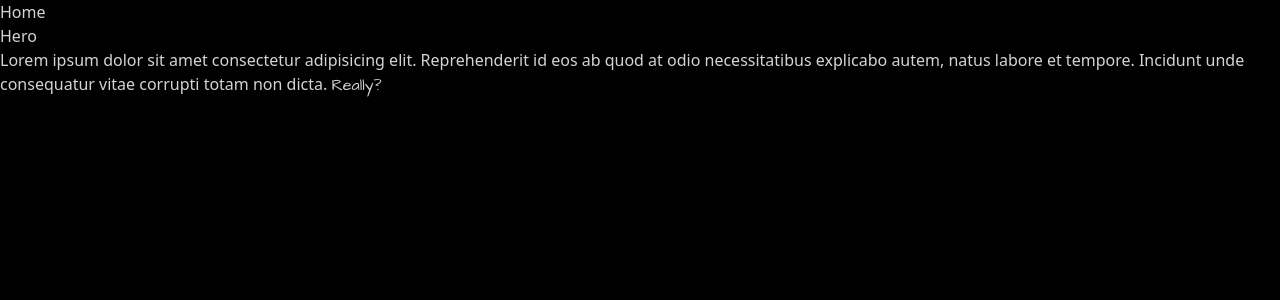
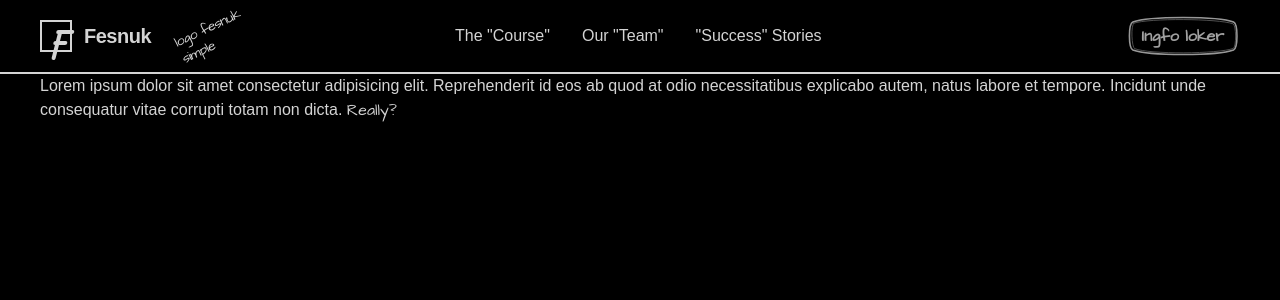
Before and after one commit to wahyusa/fesnuk, a SvelteKit app: page / in a window 1280 px wide. Shown: the top 300 px of the page. Built offline with nearby package versions, Linux system fonts and the light colour scheme.

Commit message:
chore: boring header part

```diff
--- a/package.json
+++ b/package.json
@@ -41,6 +41,7 @@
 		"wrangler": "^4.42.2"
 	},
 	"dependencies": {
+		"@fontsource-variable/geist": "^5.2.8",
 		"@fontsource/architects-daughter": "^5.2.7"
 	}
 }
--- a/src/app.css
+++ b/src/app.css
@@ -1,10 +1,13 @@
 @import '@fontsource/architects-daughter';
+@import '@fontsource-variable/geist';
+
 @import 'tailwindcss';
 @plugin '@tailwindcss/forms';
 @plugin '@tailwindcss/typography';
 
 @theme {
     --font-sketch: "Architects Daughter";
+    --font-sans: 'Geist Variable', sans-serif;
 }
 
 body {
--- /dev/null
+++ b/src/lib/components/ui/RoughBorder.svelte
@@ -0,0 +1,68 @@
+<script lang="ts">
+	// 🧩 Props
+	export let as: string = 'div'; // element tag (div, button, etc.)
+	export let color: string = 'currentColor';
+	export let width: number = 100;
+	export let height: number = 40;
+	export let radius: number = 6; // now actually used
+	export let content: any; // render block
+</script>
+
+<!-- 🖊️ Define reusable symbol -->
+<svg aria-hidden="true" class="hidden">
+	<defs>
+		<symbol id="sketch-rect" viewBox="0 0 100 40" preserveAspectRatio="none">
+			<path
+				d="M6 6 C20 0, 80 0, 94 6 C98 8, 98 32, 94 34 C80 40, 20 40, 6 34 C2 32, 2 8, 6 6 Z"
+				fill="none"
+				stroke="currentColor"
+				stroke-width="1.6"
+				stroke-linecap="round"
+				stroke-linejoin="round"
+				vector-effect="non-scaling-stroke"
+				opacity="0.95"
+			/>
+			<path
+				d="M6.8 7.2 C20 2, 80 2.5, 93.5 7.8 C96.5 9.2, 96.5 30.8, 93.8 32.4 C81 38, 20 38.5, 7.5 32.6 C5 31, 4 9.5, 6.8 7.2 Z"
+				fill="none"
+				stroke="currentColor"
+				stroke-width="0.9"
+				stroke-linecap="round"
+				stroke-linejoin="round"
+				vector-effect="non-scaling-stroke"
+				opacity="0.55"
+			/>
+		</symbol>
+	</defs>
+</svg>
+
+<!-- 🧱 Render element dynamically -->
+<svelte:element
+	this={as}
+	class="relative inline-flex items-center justify-center px-4 py-2 text-emerald-400 hover:text-emerald-300"
+>
+	<span class="relative z-10 font-bold">
+		{@render content?.()}
+	</span>
+
+	<!-- 🖍️ SVG Border using props -->
+	<svg
+		class="pointer-events-none absolute inset-0 h-full w-full"
+		viewBox={`0 0 ${width} ${height}`}
+		preserveAspectRatio="none"
+		aria-hidden="true"
+	>
+		<rect
+			x="0.5"
+			y="0.5"
+			width={width - 1}
+			height={height - 1}
+			rx={radius}
+			ry={radius}
+			fill="none"
+			stroke={color}
+			stroke-width="0"
+		/>
+		<use href="#sketch-rect" stroke={color} />
+	</svg>
+</svelte:element>
--- a/src/routes/+page.svelte
+++ b/src/routes/+page.svelte
@@ -1,4 +1,5 @@
 <script lang="ts">
+	import RoughBorder from '$lib/components/ui/RoughBorder.svelte';
 	let date = $state(new Date().toLocaleString());
 
 	$effect(() => {
@@ -10,12 +11,92 @@
 	});
 </script>
 
-<header>
-	<nav>Home</nav>
-	<section id="hero">Hero</section>
+<header
+	class="relative flex items-center justify-between border-b-2 px-10 py-4 whitespace-nowrap dark:border-white/10"
+>
+	<div class="flex items-center gap-3 dark:text-white">
+		<div class="border-primary size-8 border-2 dark:border-white">
+			<div class="h-12 w-12 stroke-neutral-100">
+				<svg
+					class="h-full w-full"
+					viewBox="0 0 24 24"
+					fill="none"
+					xmlns="http://www.w3.org/2000/svg"
+				>
+					<path
+						d="M10 5L9 18M9 5H16M8.5 10.5H13.5"
+						stroke="currentColor"
+						stroke-width="2"
+						stroke-linecap="round"
+						stroke-linejoin="round"
+						transform="skewX(-10)"
+					/>
+				</svg>
+			</div>
+		</div>
+		<h2 class="relative text-xl font-bold tracking-tight">
+			Fesnuk
+			<span
+				class="absolute top-1/2 left-[5.5rem] block w-[10ch] origin-top-left -rotate-[25deg] transform font-sketch text-sm leading-tight font-normal break-words whitespace-normal dark:text-neutral-200"
+			>
+				logo fesnuk simple
+			</span>
+		</h2>
+	</div>
+	<nav class="hidden items-center gap-8 md:flex">
+		<a class="/70 hover: text-base font-medium dark:text-white/70 dark:hover:text-white" href="!#"
+			>The "Course"</a
+		>
+		<a class="/70 hover: text-base font-medium dark:text-white/70 dark:hover:text-white" href="!#"
+			>Our "Team"</a
+		>
+		<a class="/70 hover: text-base font-medium dark:text-white/70 dark:hover:text-white" href="!#"
+			>"Success" Stories</a
+		>
+	</nav>
+	<svg aria-hidden="true" class="hidden">
+		<defs>
+			<symbol id="sketch-rect" viewBox="0 0 100 40" preserveAspectRatio="none">
+				<rect x="0" y="0" width="100" height="40" rx="6" ry="6" fill="none" />
+				<path
+					d="M6 6 C20 0, 80 0, 94 6 C98 8, 98 32, 94 34 C80 40, 20 40, 6 34 C2 32, 2 8, 6 6 Z"
+					fill="none"
+					stroke="currentColor"
+					stroke-width="1.6"
+					stroke-linecap="round"
+					stroke-linejoin="round"
+					vector-effect="non-scaling-stroke"
+					opacity="0.95"
+				/>
+				<path
+					d="M6.8 7.2 C20 2, 80 2.5, 93.5 7.8 C96.5 9.2, 96.5 30.8, 93.8 32.4 C81 38, 20 38.5, 7.5 32.6 C5 31, 4 9.5, 6.8 7.2 Z"
+					fill="none"
+					stroke="currentColor"
+					stroke-width="0.9"
+					stroke-linecap="round"
+					stroke-linejoin="round"
+					vector-effect="non-scaling-stroke"
+					opacity="0.55"
+				/>
+			</symbol>
+		</defs>
+	</svg>
+	<button
+		class="relative inline-flex items-center px-4 py-2 text-neutral-400 hover:text-neutral-300"
+	>
+		<span class="relative z-10 font-sketch font-bold">Ingfo loker</span>
+		<svg
+			class="pointer-events-none absolute inset-0 h-full w-full"
+			viewBox="0 0 100 40"
+			preserveAspectRatio="none"
+			aria-hidden="true"
+		>
+			<use href="#sketch-rect" class="h-full w-full" />
+		</svg>
+	</button>
 </header>
 
-<main>
+<main class="px-10">
 	<section id="background">
 		Lorem ipsum dolor sit amet consectetur adipisicing elit. Reprehenderit id eos ab quod at odio
 		necessitatibus explicabo autem, natus labore et tempore. Incidunt unde consequatur vitae
```
Also changed, not shown: 1 other file (tests, documents, lock files or other folders).
